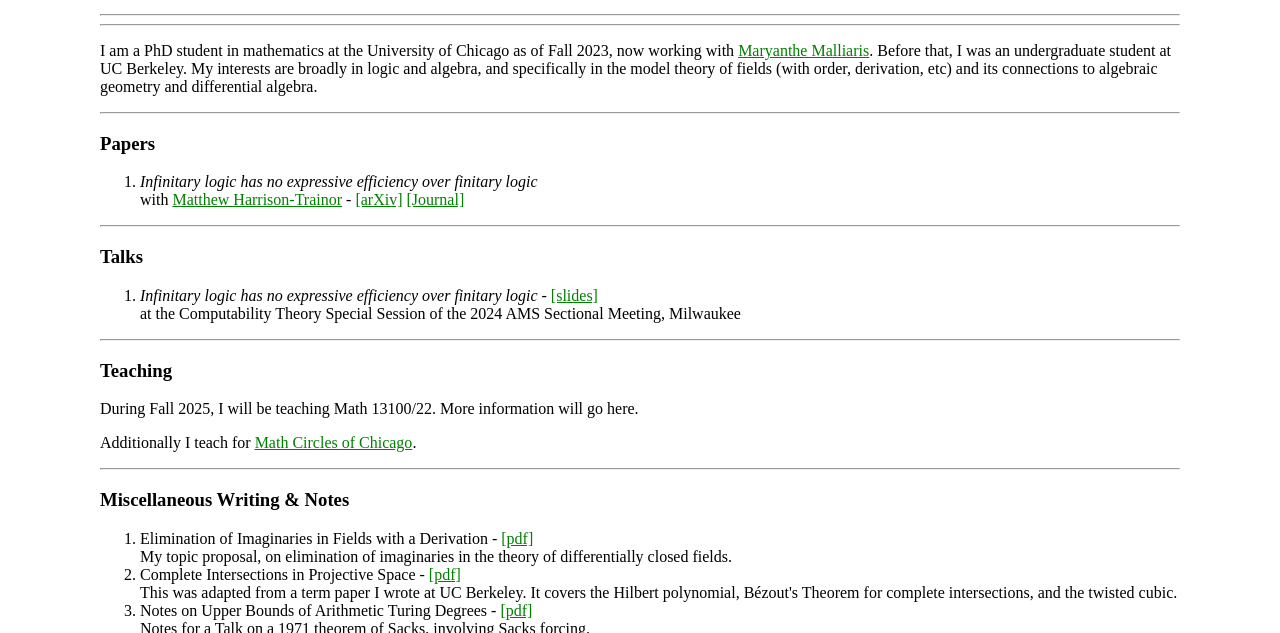
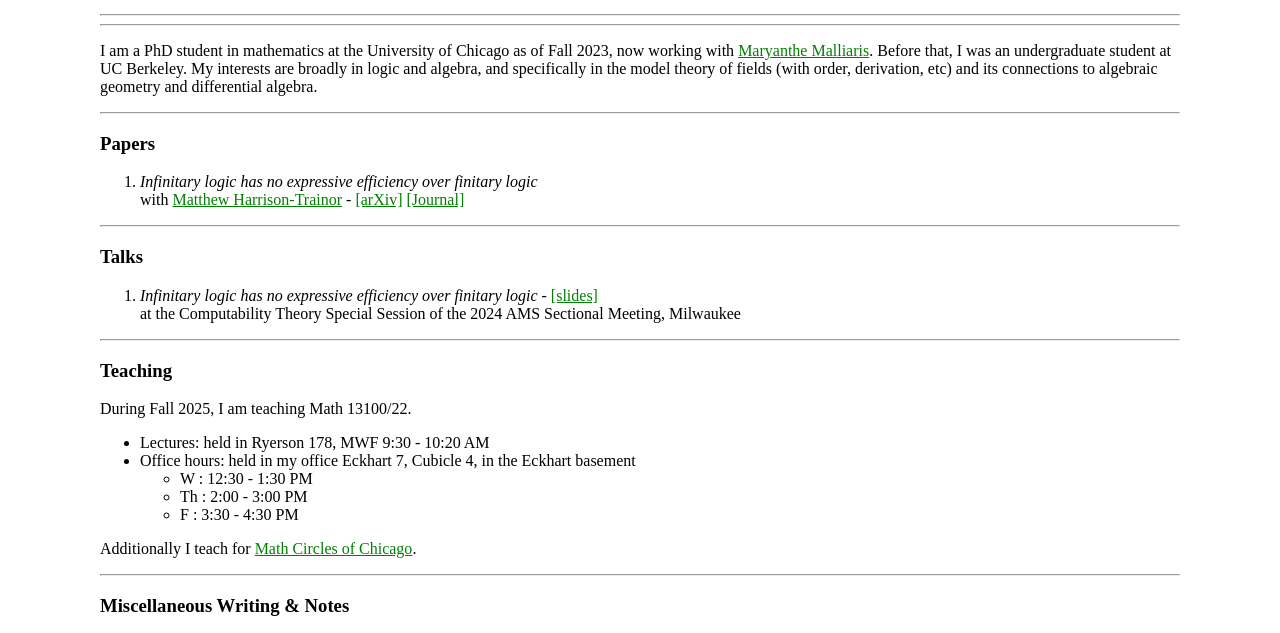
Before and after one commit to mjkretschmer/mjkretschmer.github.io, a plain HTML site: page index.html in a window 1280 px wide. Shown: the part 117-750 px from the top of the page. Drawn offline with Linux system fonts and the light colour scheme.

Commit message:
Added information for class in fall quarter.

```diff
--- a/index.html
+++ b/index.html
@@ -54,7 +54,18 @@ a:visited {
 
 <h3>Teaching</h3>
 
-<p> During Fall 2025, I will be teaching Math 13100/22. More information will go here.</p>
+<p> During Fall 2025, I am teaching Math 13100/22. <br>
+	<ul>
+		<li>Lectures: held in Ryerson 178, MWF 9:30 - 10:20 AM </li>
+		<li> Office hours: held in my office Eckhart 7, Cubicle 4, in the Eckhart basement<br>
+		<ul>
+			<li> W : 12:30 - 1:30 PM </li>
+			<li> Th : 2:00 - 3:00 PM </li>
+			<li> F : 3:30 - 4:30 PM </li>
+		</ul>
+		</li>
+	</ul>
+</p>
 
 <p>Additionally I teach for <a href = "https://mathcirclesofchicago.org">Math Circles of Chicago</a>.</p>
 
@@ -72,7 +83,7 @@ a:visited {
 	</li>
 
 	<li> Notes on Upper Bounds of Arithmetic Turing Degrees - <a href="pdfs\upper_bounds.pdf">[pdf]</a>
-	<br> Notes for a Talk on a 1971 theorem of Sacks, involving Sacks forcing.
+	<br> Notes for a talk on a 1971 theorem of Sacks, involving Sacks forcing.
 	</li>
 
 	<li> Notes on Cut Elimination - <a href = "pdfs\Cut_Elimination.pdf">[pdf]</a>
@@ -81,6 +92,10 @@ a:visited {
 
 	<li> A Quasi-random Graph Sequence - <a href = "pdfs\quasirandom.pdf">[pdf]</a>
 	<br> Quasi-random graph sequences defined in terms of (matrices over) finite fields and the Artin-Schreier map.
+	</li>
+
+	<li> How many equations does it take to define an algebraic set? - <a href = "pdfs\how_many_equations.pdf">[pdf]</a>
+	<br> A short note on a theorem of Storch and Eisenbud-Evans.
 	</li>
 </ol>
 
```
